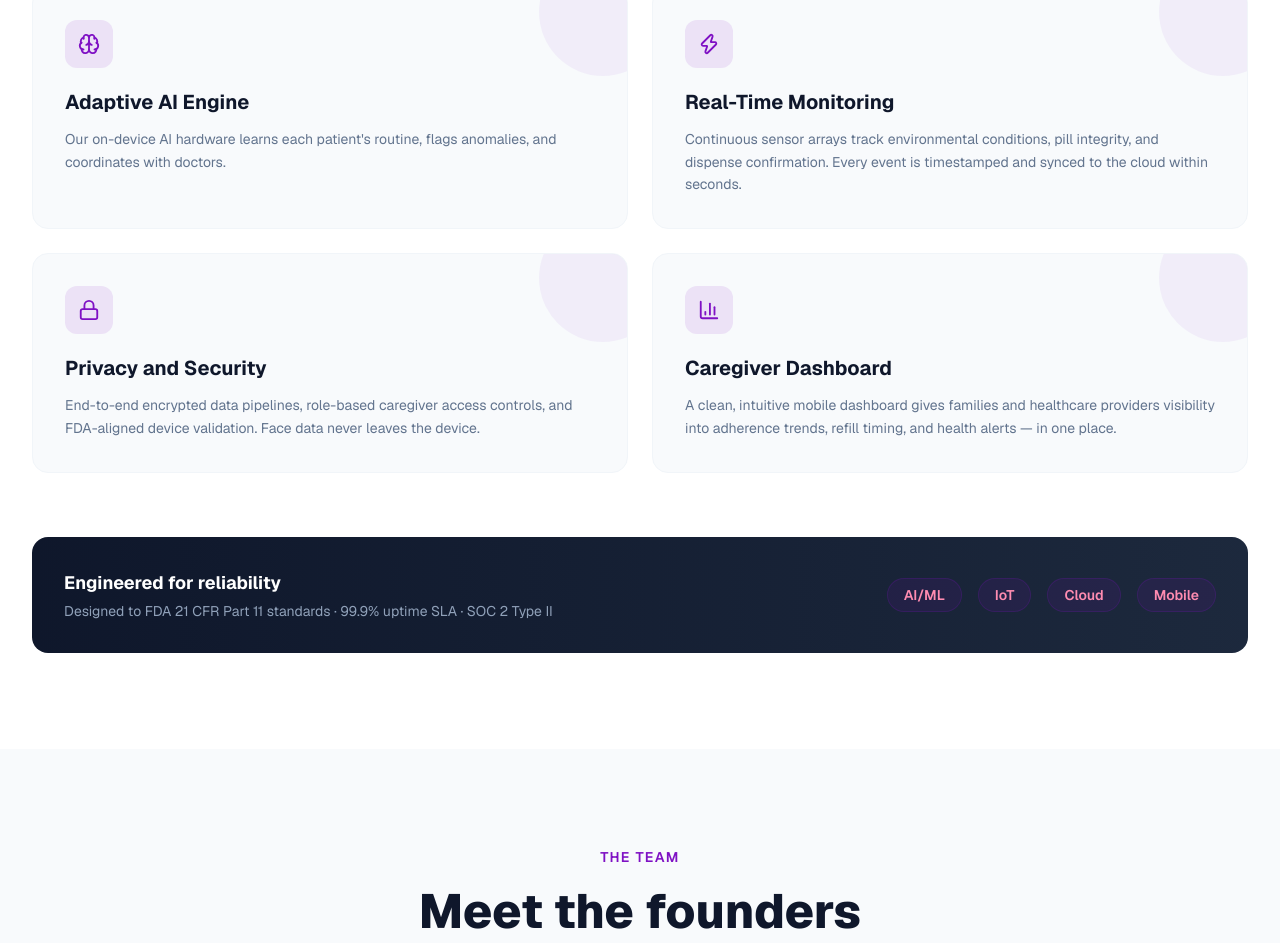
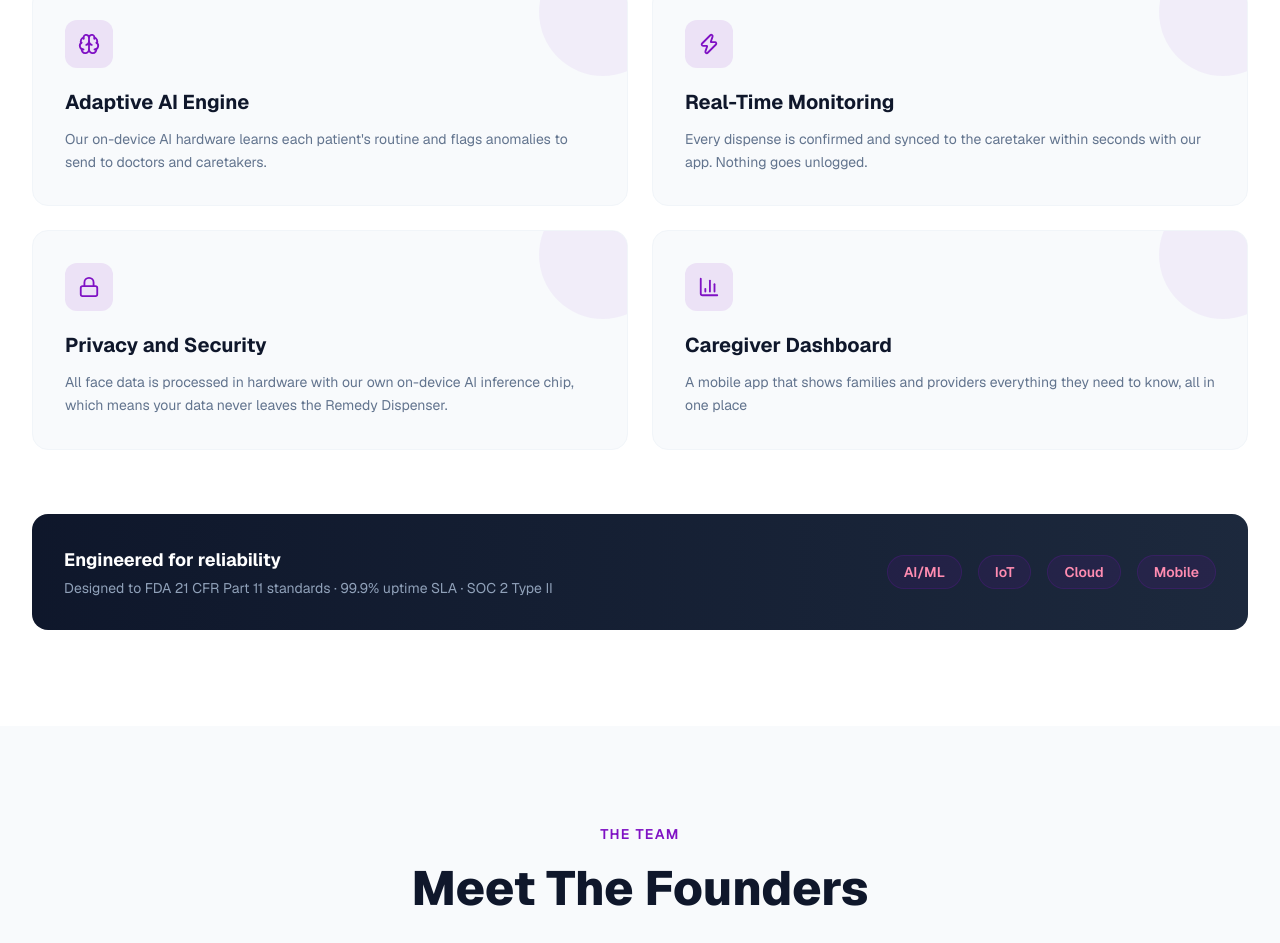
Before and after one commit to remedy-waterloo/Remedy-Site, a Next.js app: page / in a window 1280 px wide. Shown: the part 2741-3684 px from the top of the page. Built offline with nearby package versions, Linux system fonts and the light colour scheme.

Commit message:
Fix so this doesnt sound like AI

```diff
--- a/app/components/Team.tsx
+++ b/app/components/Team.tsx
@@ -35,7 +35,7 @@ export default function Team() {
             The Team
           </span>
           <h2 className="mt-3 text-4xl sm:text-5xl font-extrabold text-slate-900 leading-tight">
-            Meet the founders
+            Meet The Founders
           </h2>
           <p className="mt-5 text-lg text-slate-500">
             A multidisciplinary team united by a shared belief: that better
--- a/app/components/Technology.tsx
+++ b/app/components/Technology.tsx
@@ -5,25 +5,25 @@ const technologies = [
     icon: Brain,
     title: "Adaptive AI Engine",
     description:
-      "Our on-device AI hardware learns each patient's routine, flags anomalies, and coordinates with doctors.",
+      "Our on-device AI hardware learns each patient's routine and flags anomalies to send to doctors and caretakers.",
   },
   {
     icon: Zap,
     title: "Real-Time Monitoring",
     description:
-      "Continuous sensor arrays track environmental conditions, pill integrity, and dispense confirmation. Every event is timestamped and synced to the cloud within seconds.",
+      "Every dispense is confirmed and synced to the caretaker within seconds with our app. Nothing goes unlogged.",
   },
   {
     icon: Lock,
     title: "Privacy and Security",
     description:
-      "End-to-end encrypted data pipelines, role-based caregiver access controls, and FDA-aligned device validation. Face data never leaves the device.",
+      "All face data is processed in hardware with our own on-device AI inference chip, which means your data never leaves the Remedy Dispenser.",
   },
   {
     icon: BarChart3,
     title: "Caregiver Dashboard",
     description:
-      "A clean, intuitive mobile dashboard gives families and healthcare providers visibility into adherence trends, refill timing, and health alerts — in one place.",
+      "A mobile app that shows families and providers everything they need to know, all in one place",
   },
 ];
 
```
